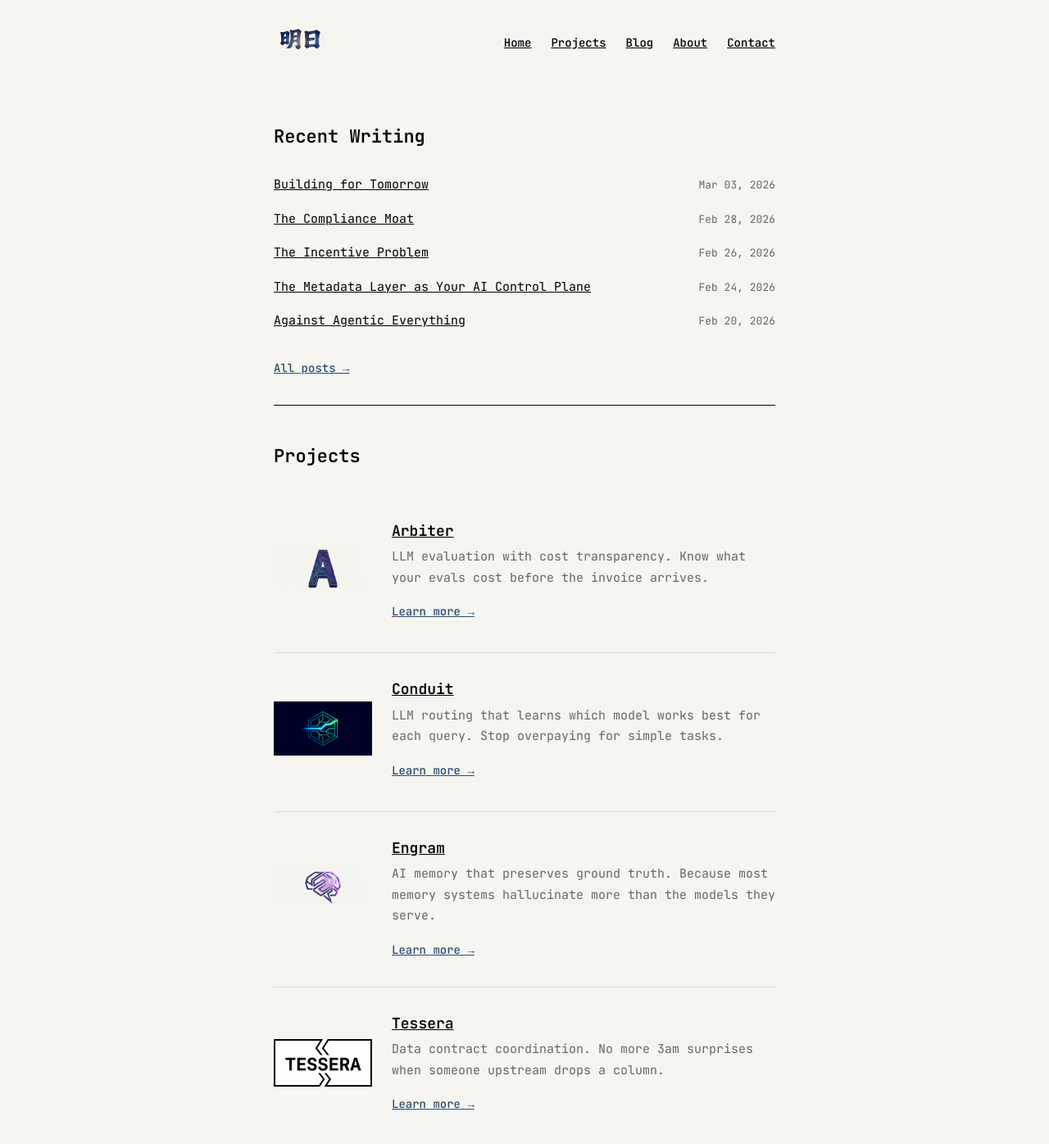
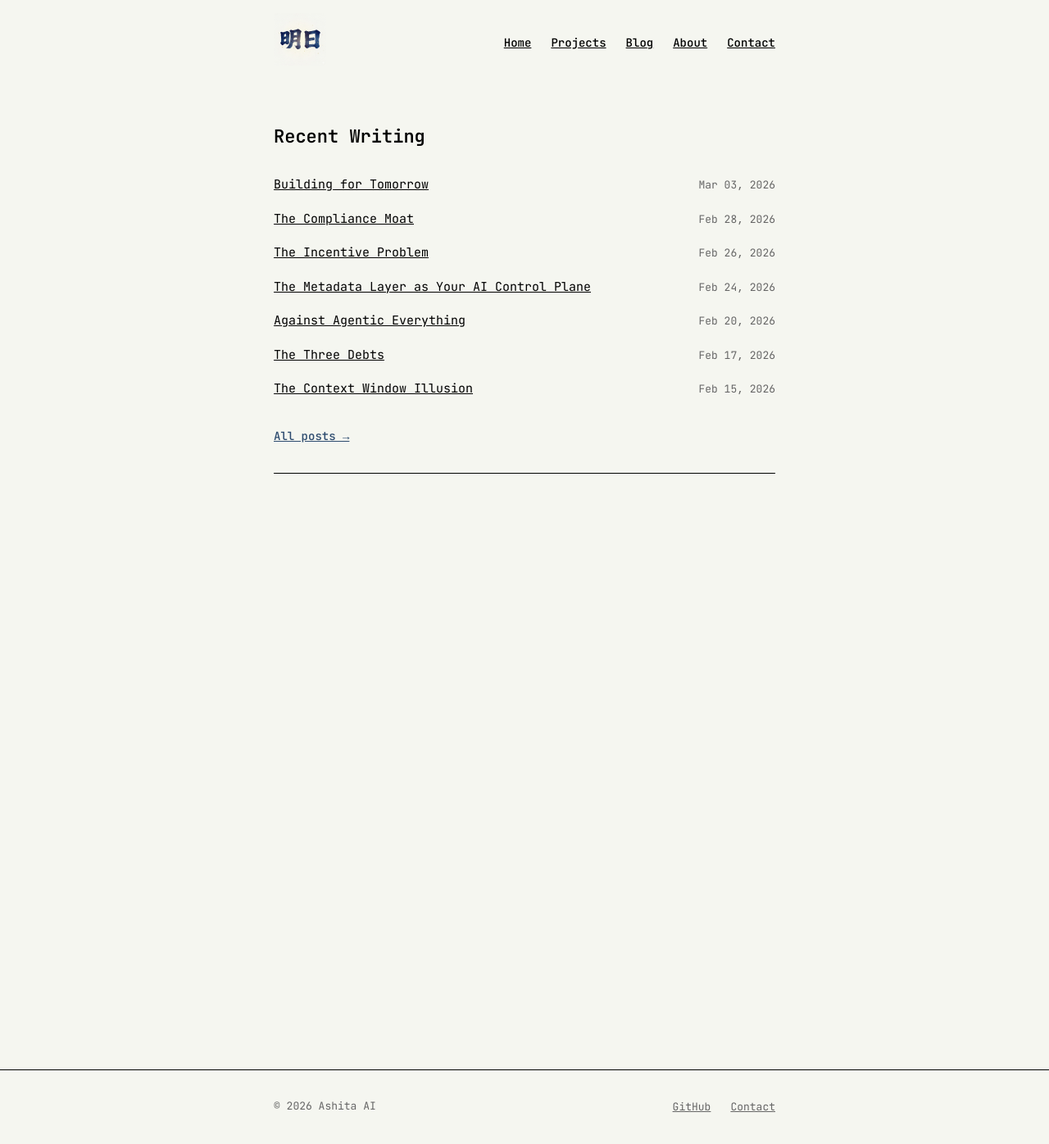
Before and after one commit to ashita-ai/ashita-ai.github.io, a Jekyll site: the page built from index.html, in a window 1280 px wide and 1400 px high. Shown: the top 1396 px of the window at 82% size. Built offline with Jekyll 4.4.1, drawn with Linux system fonts in a browser that asks for light colours.

Commit message:
Simplify homepage: show 7 recent posts, remove projects section

```diff
--- a/index.html
+++ b/index.html
@@ -6,7 +6,7 @@
 <section class="blog-section">
   <h2>Recent Writing</h2>
   <ul class="blog-list">
-    {% assign posts = site.posts | slice: 0, 5 %}
+    {% assign posts = site.posts | slice: 0, 7 %}
     {% for post in posts %}
     <li>
       <a href="{{ post.url | relative_url }}">{{ post.title }}</a>
@@ -16,44 +16,3 @@
   </ul>
   <a href="{{ '/blog/' | relative_url }}" class="section-link">All posts →</a>
 </section>
-
-<section class="projects-section">
-  <h2>Projects</h2>
-
-  <article class="project-card">
-    <a href="{{ '/projects/arbiter/' | relative_url }}"><img src="{{ '/assets/images/arbiter.jpg' | relative_url }}" alt="Arbiter" class="project-logo"></a>
-    <div class="project-content">
-      <h3><a href="{{ '/projects/arbiter/' | relative_url }}">Arbiter</a></h3>
-      <p>LLM evaluation with cost transparency. Know what your evals cost before the invoice arrives.</p>
-      <a href="{{ '/projects/arbiter/' | relative_url }}" class="project-link">Learn more →</a>
-    </div>
-  </article>
-
-  <article class="project-card">
-    <a href="{{ '/projects/conduit/' | relative_url }}"><img src="{{ '/assets/images/conduit.jpg' | relative_url }}" alt="Conduit" class="project-logo"></a>
-    <div class="project-content">
-      <h3><a href="{{ '/projects/conduit/' | relative_url }}">Conduit</a></h3>
-      <p>LLM routing that learns which model works best for each query. Stop overpaying for simple tasks.</p>
-      <a href="{{ '/projects/conduit/' | relative_url }}" class="project-link">Learn more →</a>
-    </div>
-  </article>
-
-  <article class="project-card">
-    <a href="{{ '/projects/engram/' | relative_url }}"><img src="{{ '/assets/images/engram.jpg' | relative_url }}" alt="Engram" class="project-logo"></a>
-    <div class="project-content">
-      <h3><a href="{{ '/projects/engram/' | relative_url }}">Engram</a></h3>
-      <p>AI memory that preserves ground truth. Because most memory systems hallucinate more than the models they serve.</p>
-      <a href="{{ '/projects/engram/' | relative_url }}" class="project-link">Learn more →</a>
-    </div>
-  </article>
-
-  <article class="project-card">
-    <a href="{{ '/projects/tessera/' | relative_url }}"><img src="{{ '/assets/images/tessera.png' | relative_url }}" alt="Tessera" class="project-logo"></a>
-    <div class="project-content">
-      <h3><a href="{{ '/projects/tessera/' | relative_url }}">Tessera</a></h3>
-      <p>Data contract coordination. No more 3am surprises when someone upstream drops a column.</p>
-      <a href="{{ '/projects/tessera/' | relative_url }}" class="project-link">Learn more →</a>
-    </div>
-  </article>
-
-</section>
```
